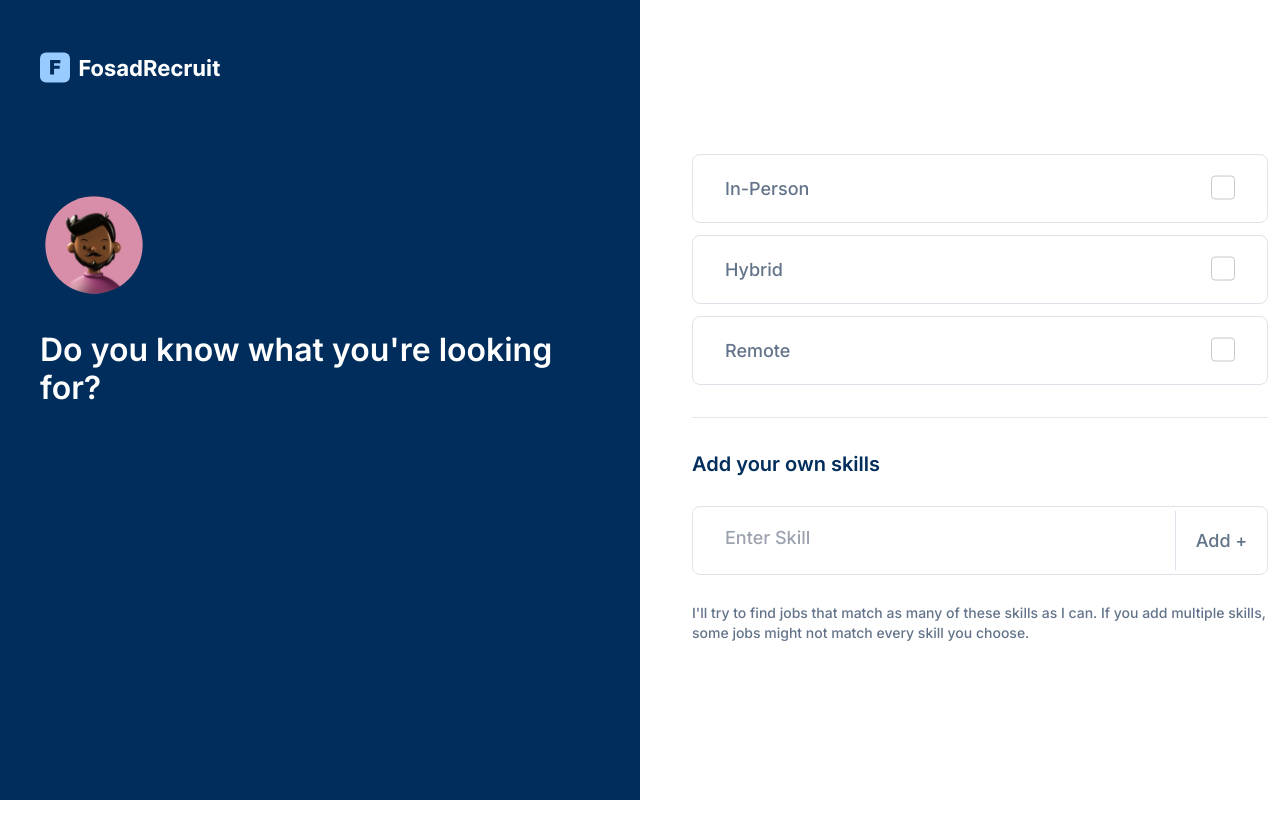
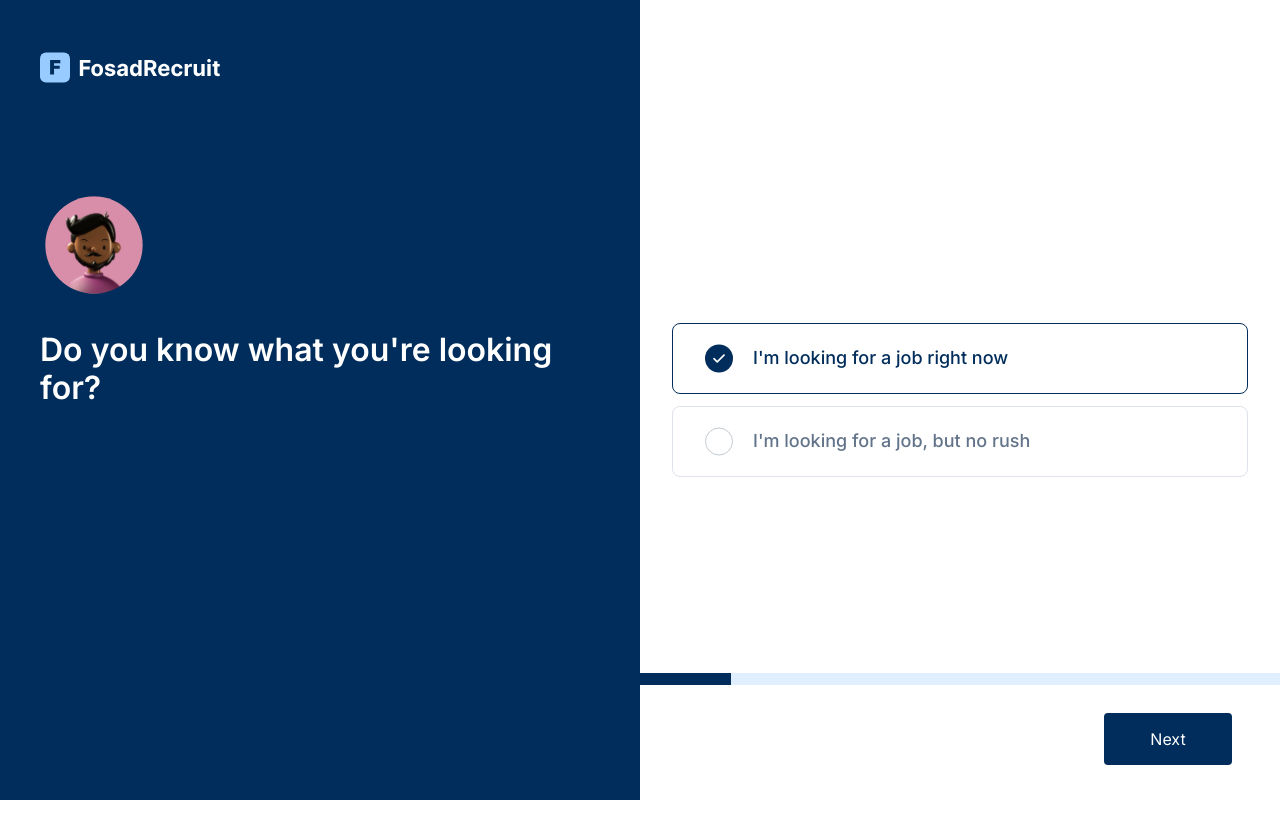
Before and after one commit to NzakiCodes/fosad-recruitment-candidate, a Next.js app: page /onboarding in a window 1280 px wide. Shown: the top 838 px of the page. Before the commit the page ends 800 px from the top, so only its background shows below. Built offline with nearby package versions, Linux system fonts and the light colour scheme.

Commit message:
Updated Onboarding Screens

```diff
--- a/components/Layouts/Onboarding.tsx
+++ b/components/Layouts/Onboarding.tsx
@@ -23,7 +23,8 @@ function OnboardingLayout({
         <link rel="icon" href="/favicon.ico" />
       </Head>{" "}
       <div className="flex">
-        <div className="hidden lg:block w-1/2 bg-secondary h-screen">
+        <div className="hidden relative lg:block w-1/2 h-full">
+          <div className="fixed z-10 bg-secondary h-full w-1/2">
             <Container className="mx-10 my-5">
               <Link href={"/"}>
                 <a className="py-8 block">
@@ -34,7 +35,13 @@ function OnboardingLayout({
                     fill="none"
                     xmlns="http://www.w3.org/2000/svg"
                   >
-                  <rect y="0.5" width="30" height="30" rx="6" fill="#98CBFF" />
+                    <rect
+                      y="0.5"
+                      width="30"
+                      height="30"
+                      rx="6"
+                      fill="#98CBFF"
+                    />
                     <path
                       d="M10.0977 22.5V7.95455H20.3249V11.1364H14.0465V13.6364H19.6999V16.8182H14.0465V22.5H10.0977Z"
                       fill="#002D5B"
@@ -63,6 +70,7 @@ function OnboardingLayout({
               </div>
             </Container>
           </div>
+        </div>
         <div className="w-full lg:w-1/2">{children}</div>
       </div>
     </>
--- /dev/null
+++ b/components/Molecules/Progress/index.tsx
@@ -0,0 +1,83 @@
+import React, { useEffect, useMemo, useState } from "react";
+
+interface ProgressProps {
+  step: number;
+  totalSteps: number;
+  submit?: () => void;
+  previous?: () => void;
+  onStepChange: (stepState: number) => void;
+}
+
+const Progress = ({ submit, totalSteps, onStepChange }: ProgressProps) => {
+  const [progressCount, setProgressCount] = useState<number>(1);
+  //   const [progress, setProgress] = useState<number>(0);
+  const progressCalc = (pCount: number) => {
+    return (pCount / totalSteps) * 100;
+  };
+  // eslint-disable-next-line react-hooks/exhaustive-deps
+  const progress = useMemo(() => progressCalc(progressCount), [progressCount]);
+
+  const handleBack = () => {
+    setProgressCount((prevActiveStep: number) => {
+      const newValue = prevActiveStep - 1;
+      onStepChange(newValue);
+      return newValue;
+    });
+  };
+
+  const handleNext = () => {
+    setProgressCount((prevActiveStep: number) => {
+      const newValue = prevActiveStep + 1;
+      onStepChange(newValue);
+      return newValue;
+    });
+
+    if (progressCount === totalSteps - 1 && submit) {
+      submit();
+    }
+  };
+
+  return (
+    <div className=" h-[127px]">
+      <div className="w-full bg-primary bg-opacity-30 ">
+        <div
+          className="bg-secondary h-3"
+          style={{
+            width: `${progress}%`,
+            transition: "width 0.5s",
+            transitionTimingFunction: "cubic-bezier(0.4, 0, 0.2, 1)",
+          }}
+        ></div>
+      </div>
+
+      <div
+        className={`flex flex-row px-6 items-center justify-between w-full ${
+          progressCount === totalSteps ? " py-7" : "py-1"
+        }`}
+      >
+        <div>
+          <button
+            className={`text-[16px] px-5 py-[14px] rounded w-32 border ${
+              progressCount === 1 ? "hidden" : "block"
+            }`}
+            onClick={handleBack}
+          >
+            Back
+          </button>
+        </div>
+        <div>
+          <button
+            className={`bg-secondary text-white text-[16px] px-5 py-[14px] rounded w-32 m-6 ${
+              progressCount === totalSteps ? "hidden" : "block"
+            }`}
+            onClick={handleNext}
+          >
+            Next
+          </button>
+        </div>
+      </div>
+    </div>
+  );
+};
+
+export default Progress;
--- a/pages/onboarding/index.tsx
+++ b/pages/onboarding/index.tsx
@@ -3,14 +3,16 @@ import React, { ReactNode, useState } from "react";
 import SelectCheckbox from "../../components/Atoms/SelectCheckbox";
 import SelectRadio from "../../components/Atoms/SelectRadio";
 import { OnboardingLayout } from "../../components/Layouts";
+import Progress from "../../components/Molecules/Progress";
 import { PageWithlayout } from "../_app";
 
 const Onbording: PageWithlayout = () => {
-  const [onboardingSteps, setOnboardingSteps] = useState<number>(4);
+  const [onboardingSteps, setOnboardingSteps] = useState<number>(1);
+  const totalSteps = 7;
 
   return (
-    <div>
-      <div className="py-4 mx-auto max-w-xl h-screen">
+    <div className="relative">
+      <div className="py-4 mx-auto max-w-xl h-screen mb-32">
         <div className="flex justify-center items-center h-full w-full">
           <div className="w-full">
             {onboardingSteps === 1 && <OnboardingStep1 />}
@@ -22,6 +24,9 @@ const Onbording: PageWithlayout = () => {
             {onboardingSteps === 7 && <OnboardingStep7 />}
           </div>
         </div>
+      </div>
+      <div className="fixed z-30 bottom-0 w-1/2 bg-white mt-3 right-0">
+        <Progress submit={()=>console.log("Submit")} onStepChange={(stepState)=>setOnboardingSteps(stepState)} totalSteps={totalSteps} step={onboardingSteps} />
       </div>
     </div>
   );
@@ -207,15 +212,64 @@ const OnboardingStep4 = () => {
           </button>
         </div>
         <span className="inline-block my-4 font-medium text-sm text-[#63748A]">
-         {" I'll"} try to find jobs that match as many of these skills as I can. If
-          you add multiple skills, some jobs might not match every skill you
-          choose.
+          {" I'll"} try to find jobs that match as many of these skills as I
+          can. If you add multiple skills, some jobs might not match every skill
+          you choose.
         </span>
       </div>
     </div>
   );
 };
 
+declare type JobIndustryType = {
+  id: string;
+  title: string;
+  isSelected: boolean;
+};
+
+const OnboardingStep5 = () => {
+  const [jobTypeList, setJobTypeList] = useState<JobType[]>([
+    { id: "business", title: "Business", isSelected: false },
+    { id: "part_time", title: "Transportation and Storage", isSelected: false },
+    { id: "retail", title: "Retail", isSelected: false },
+    {
+      id: "finance_insurance",
+      title: "Finance and Insurance",
+      isSelected: false,
+    },
+    { id: "manufacturing", title: "Manufacturing", isSelected: false },
+    { id: "technology", title: "Technology", isSelected: false },
+    { id: "food", title: "Food", isSelected: false },
+  ]);
+  const updateJobTypeList = (id: string) => {
+    const updatedJobs = jobTypeList.map((job) => {
+      if (id === job.id) {
+        return { ...job, isSelected: !job.isSelected };
+      }
+      return job;
+    });
+    console.log(updatedJobs);
+
+    setJobTypeList(updatedJobs);
+  };
+  return (
+    <div className="lg:w-full mx-5">
+      <span className="inline-block mb-4 font-semibold text-xl text-secondary">
+        Please select a location from the dropdown.
+      </span>
+
+      {jobTypeList &&
+        jobTypeList?.map(({ id, title, isSelected }) => (
+          <SelectCheckbox
+            key={id}
+            text={title}
+            selected={isSelected}
+            onClick={() => updateJobTypeList(id)}
+          />
+        ))}
+    </div>
+  );
+};
 const OnboardingStep6 = () => {
   const [jobType, setJobType] = useState<number>(1);
 
@@ -273,55 +327,6 @@ const OnboardingStep7 = () => {
 
 /* Step 4 Goes Here */
 
-declare type JobIndustryType = {
-  id: string;
-  title: string;
-  isSelected: boolean;
-};
-
-const OnboardingStep5 = () => {
-  const [jobTypeList, setJobTypeList] = useState<JobType[]>([
-    { id: "business", title: "Business", isSelected: false },
-    { id: "part_time", title: "Transportation and Storage", isSelected: false },
-    { id: "retail", title: "Retail", isSelected: false },
-    {
-      id: "finance_insurance",
-      title: "Finance and Insurance",
-      isSelected: false,
-    },
-    { id: "manufacturing", title: "Manufacturing", isSelected: false },
-    { id: "technology", title: "Technology", isSelected: false },
-    { id: "food", title: "Food", isSelected: false },
-  ]);
-  const updateJobTypeList = (id: string) => {
-    const updatedJobs = jobTypeList.map((job) => {
-      if (id === job.id) {
-        return { ...job, isSelected: !job.isSelected };
-      }
-      return job;
-    });
-    console.log(updatedJobs);
-
-    setJobTypeList(updatedJobs);
-  };
-  return (
-    <div className="lg:w-full mx-5">
-      <span className="inline-block mb-4 font-semibold text-xl text-secondary">
-        Please select a location from the dropdown.
-      </span>
-
-      {jobTypeList &&
-        jobTypeList?.map(({ id, title, isSelected }) => (
-          <SelectCheckbox
-            key={id}
-            text={title}
-            selected={isSelected}
-            onClick={() => updateJobTypeList(id)}
-          />
-        ))}
-    </div>
-  );
-};
 
 Onbording.title = "Do you know what you're looking for?";
 
```
Lines whose indentation alone changed are shown as unchanged.
